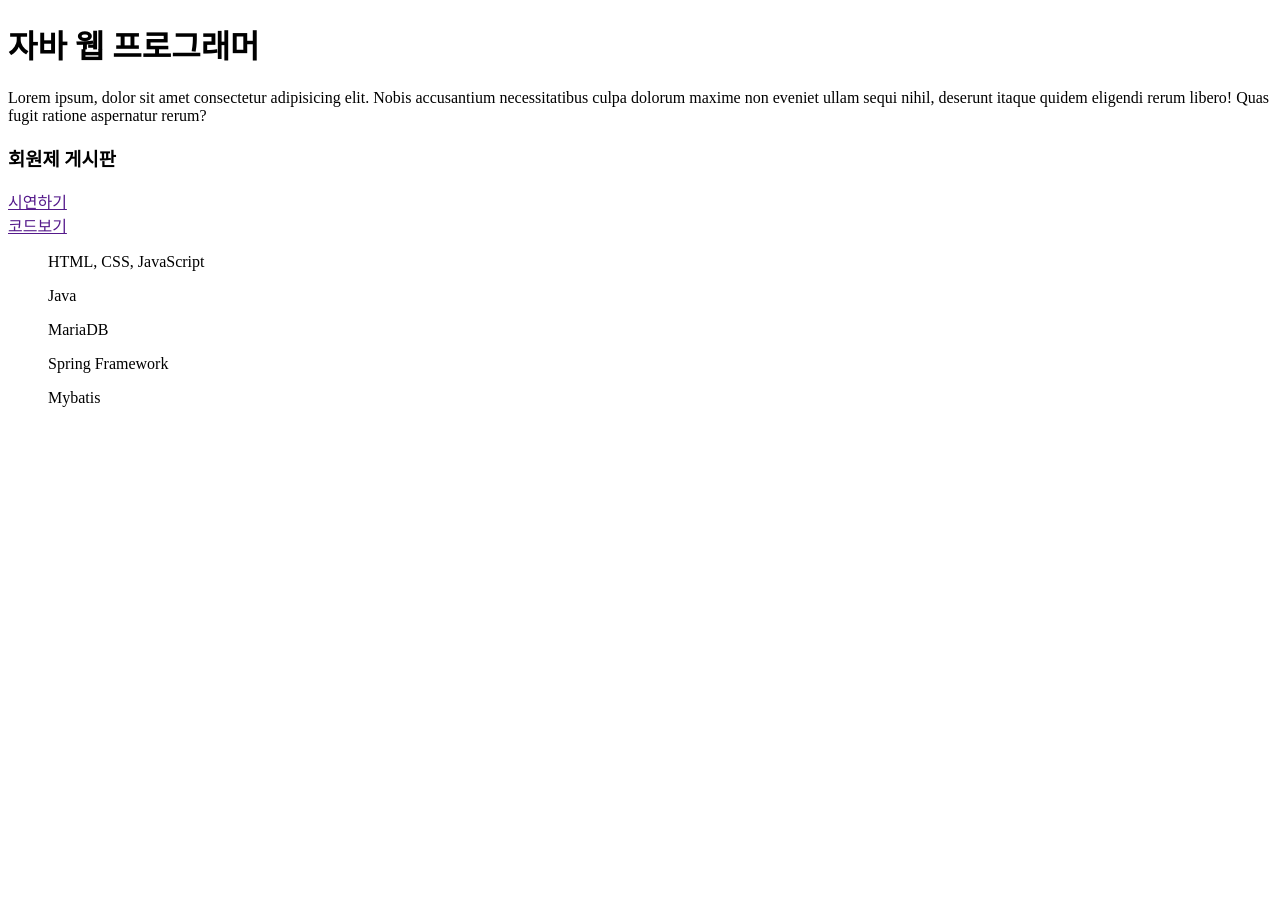
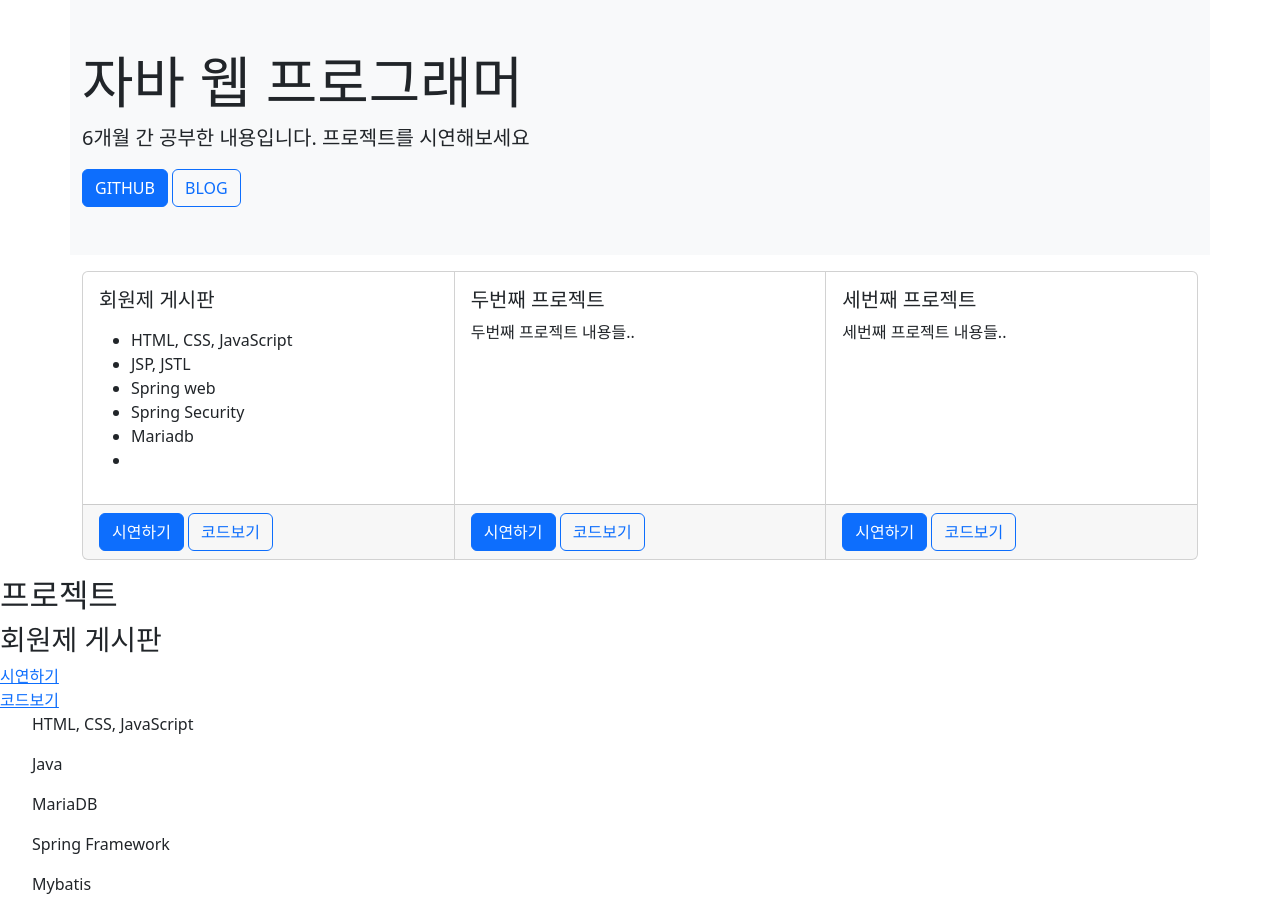
Before and after one commit to Zzinnn/Zzinnn.github.io, a plain HTML site: page index.html in a window 1280 px wide. Before the commit the page ends 800 px from the top, so only its background shows below. Drawn offline with nearby package versions, Linux system fonts and the light colour scheme.

Commit message:
부트스트랩 적용

```diff
--- a/index.html
+++ b/index.html
@@ -5,10 +5,76 @@
     <meta http-equiv="X-UA-Compatible" content="IE=edge">
     <meta name="viewport" content="width=device-width, initial-scale=1.0">
     <title>Document</title>
+    <!-- CSS only -->
+<link href="https://cdn.jsdelivr.net/npm/bootstrap@5.2.2/dist/css/bootstrap.min.css" rel="stylesheet" integrity="sha384-Zenh87qX5JnK2Jl0vWa8Ck2rdkQ2Bzep5IDxbcnCeuOxjzrPF/et3URy9Bv1WTRi" crossorigin="anonymous">
 </head>
 <body>
-    <h1>자바 웹 프로그래머</h1>
-    <p>Lorem ipsum, dolor sit amet consectetur adipisicing elit. Nobis accusantium necessitatibus culpa dolorum maxime non eveniet ullam sequi nihil, deserunt itaque quidem eligendi rerum libero! Quas fugit ratione aspernatur rerum?</p>
+<div class="container">
+    <div class="row">
+        <div class="col py-5 bg-light">
+            <h1 class="display-4">자바 웹 프로그래머</h1>
+            <p class="lead">6개월 간 공부한 내용입니다. 프로젝트를 시연해보세요</p>
+
+            <a class="btn btn-primary" href="github.com/Zzinnn">GITHUB</a>
+            <a class="btn btn-outline-primary" href="blog.naver.com/ipzzinn">BLOG</a>
+        </div>
+    </div>
+</div>
+    <div class="container my-3">
+        <div class="row">
+            <div class="col">
+                <div class="card-group">
+                    <div class="card">
+                        <div class="card-body">
+                            <h5 class="card-title">회원제 게시판</h5>
+                            <p class="card-text">
+                                <ul>
+                                    <li>HTML, CSS, JavaScript</li>
+                                    <li>JSP, JSTL</li>
+                                    <li>Spring web</li>
+                                    <li>Spring Security</li>
+                                    <li>Mariadb</li>
+                                    <li></li>
+                                </ul>
+
+
+                            </p>
+                        </div>
+                        <div class="card-footer">
+                            <a href="" class="btn btn-primary">시연하기</a>
+                            <a href="" class="btn btn-outline-primary">코드보기</a>
+
+
+                        </div>
+                    </div>
+                    <div class="card">
+                        <div class="card-body">
+                            <h5 class="card-title">두번째 프로젝트</h5>
+                            <p class="card-text">두번째 프로젝트 내용들..</p>
+                        </div>
+                        <div class="card-footer">
+                            <a href="" class="btn btn-primary">시연하기</a>
+                            <a href="" class="btn btn-outline-primary">코드보기</a>
+
+                        </div>
+                    </div>
+                    <div class="card">
+                        <div class="card-body">
+                            <h5 class="card-title">세번째 프로젝트</h5>
+                            <p class="card-text">세번째 프로젝트 내용들..</p>
+                        </div>
+                        <div class="card-footer">
+                            <a href="" class="btn btn-primary">시연하기</a>
+                            <a href="" class="btn btn-outline-primary">코드보기</a>
+
+                        </div>
+                    </div>
+                </div>
+            </div>
+        </div>
+    </div>
+
+    <h2>프로젝트</h2>
 
     <h3>회원제 게시판</h3>
 
@@ -19,5 +85,8 @@
     <ul class="li">MariaDB</ul>
     <ul class="li">Spring Framework</ul>
     <ul class="li">Mybatis</ul>
+
+    <!-- JavaScript Bundle with Popper -->
+    <script src="https://cdn.jsdelivr.net/npm/bootstrap@5.2.2/dist/js/bootstrap.bundle.min.js" integrity="sha384-OERcA2EqjJCMA+/3y+gxIOqMEjwtxJY7qPCqsdltbNJuaOe923+mo//f6V8Qbsw3" crossorigin="anonymous"></script>
 </body>
 </html>
```
